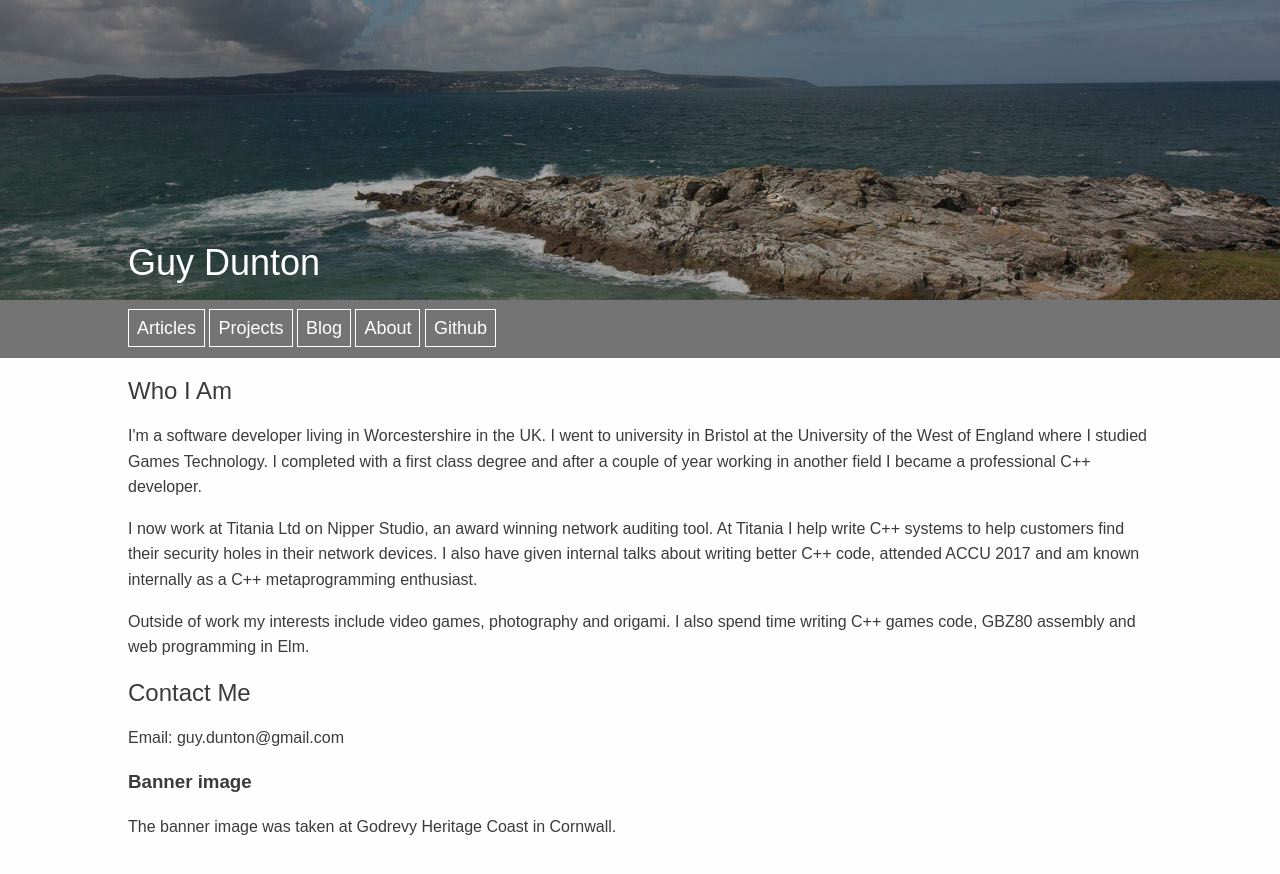
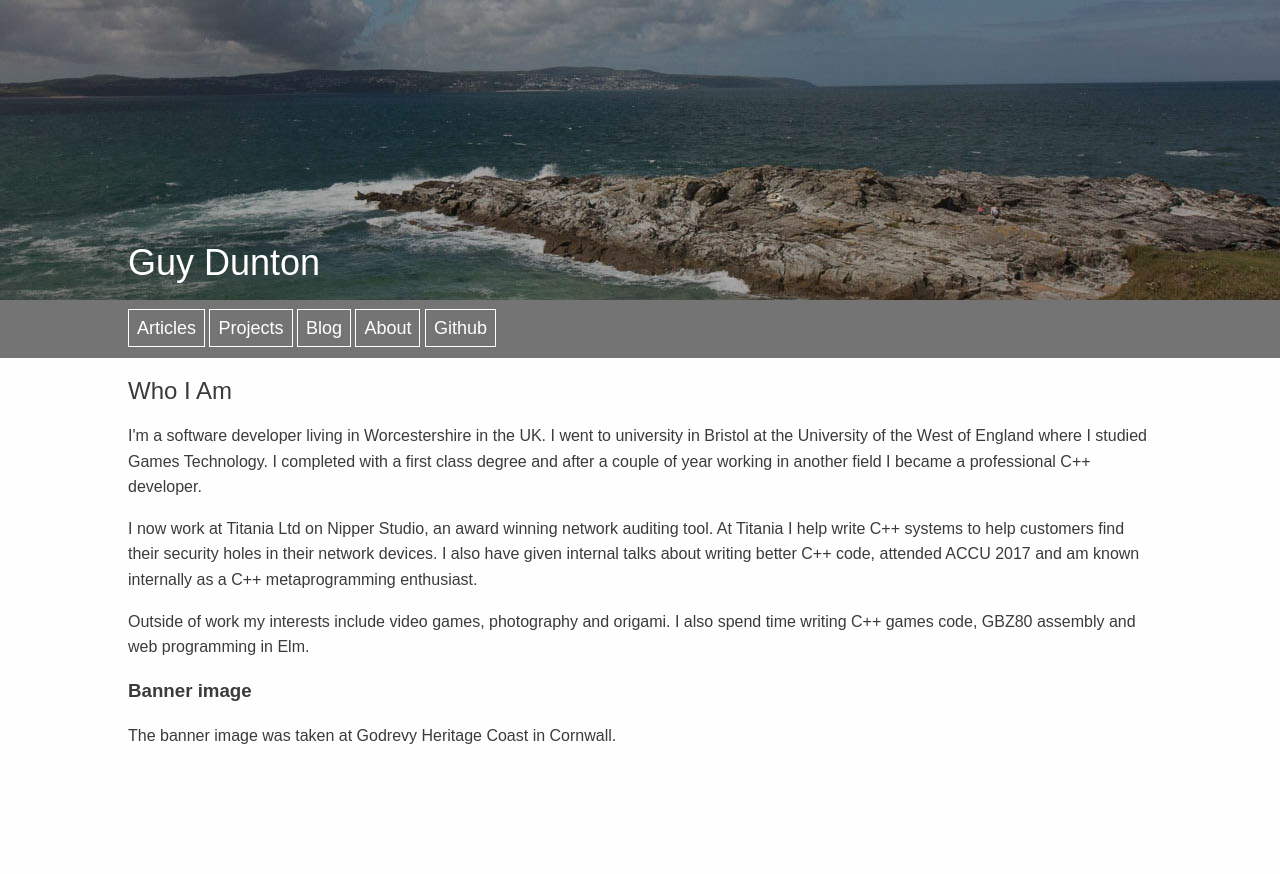
Before and after one commit to guydunton/guydunton.github.io, a Jekyll site: the page built from about.html, in a window 1280 px wide. Shown: the top 874 px of the page. Built offline with Jekyll 4.4.1, drawn with Linux system fonts in a browser that asks for light colours.

Commit message:
Update about.html

```diff
--- a/about.html
+++ b/about.html
@@ -18,10 +18,6 @@ title: About Me
     </p>
 </section>
 <section>
-    <h2>Contact Me</h2>
-    <p>Email: guy.dunton@gmail.com</p>
-</section>
-<section>
     <h3>Banner image</h3>
     <p>
         The banner image was taken at Godrevy Heritage Coast in Cornwall.
```
